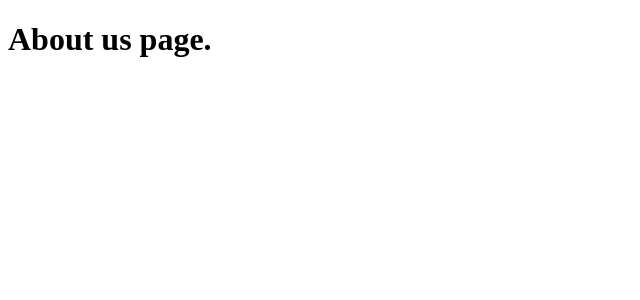
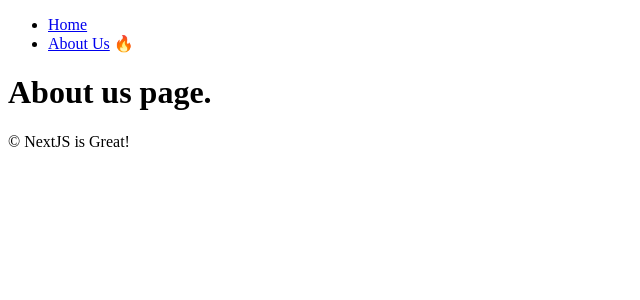
Before and after one commit to jasonn0118/Nextjs14-update-features, a Next.js app: page /about-us in a window 1280 px wide. Shown: the top 300 px of the page, without its empty margins (0-640 px from the left). Built offline with nearby package versions, Linux system fonts and the light colour scheme.

Commit message:
learned layout, metadata and route concept in Nextjs 14

```diff
--- /dev/null
+++ b/app/about-us/layout.tsx
@@ -0,0 +1,16 @@
+export const metadata = {
+  title: 'About Us',
+};
+
+export default function RootLayout({
+  children,
+}: {
+  children: React.ReactNode;
+}) {
+  return (
+    <div>
+      {children}
+      &copy; NextJS is Great!
+    </div>
+  );
+}
--- a/app/about-us/page.tsx
+++ b/app/about-us/page.tsx
@@ -1,3 +1,9 @@
+import Navigation from '../../components/navigation';
+
 export default function AboutUS() {
-  return <h1>About us page.</h1>;
+  return (
+    <div>
+      <h1>About us page.</h1>
+    </div>
+  );
 }
--- a/app/layout.tsx
+++ b/app/layout.tsx
@@ -1,16 +1,25 @@
-export const metadata = {
-  title: 'Next.js',
-  description: 'Generated by Next.js',
-}
+import { Metadata } from 'next';
+import Navigation from '../components/navigation';
+
+export const metadata: Metadata = {
+  title: {
+    template: '%s | Next Movies',
+    default: 'Next Movies',
+  },
+  description: 'The best movies on the best framework',
+};
 
 export default function RootLayout({
   children,
 }: {
-  children: React.ReactNode
+  children: React.ReactNode;
 }) {
   return (
-    <html lang="en">
-      <body>{children}</body>
+    <html lang='en'>
+      <body>
+        <Navigation />
+        {children}
+      </body>
     </html>
-  )
+  );
 }
--- a/app/page.tsx
+++ /dev/null
@@ -1,3 +0,0 @@
-export default function Tomato() {
-  return <h1>Hello!</h1>;
-}
--- /dev/null
+++ b/components/navigation.tsx
@@ -0,0 +1,22 @@
+// Whether you use client here, it renders in Server side.
+'use client'; // use hydrate is more make sense.
+
+import Link from 'next/link';
+import { usePathname } from 'next/navigation';
+
+export default function Navigation() {
+  const path = usePathname();
+
+  return (
+    <nav>
+      <ul>
+        <li>
+          <Link href='/'>Home</Link> {path === '/' && '🔥'}
+        </li>
+        <li>
+          <Link href='about-us'>About Us</Link> {path === '/about-us' && '🔥'}
+        </li>
+      </ul>
+    </nav>
+  );
+}
```
Also changed, not shown: app/(home)/page.tsx (added, +13 -0 lines), app/(movies)/movies/[id]/page.tsx (added, +7 -0 lines), app/not-found.tsx (+11 -1 lines).
